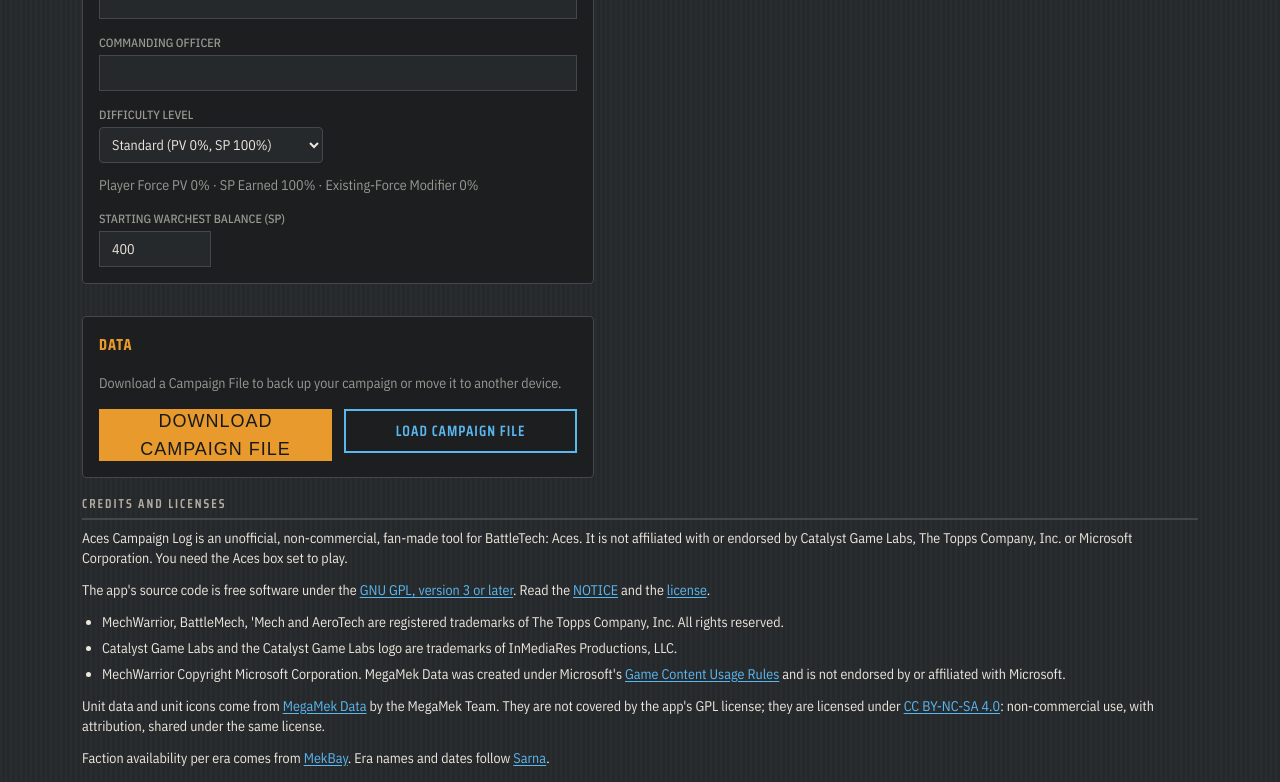
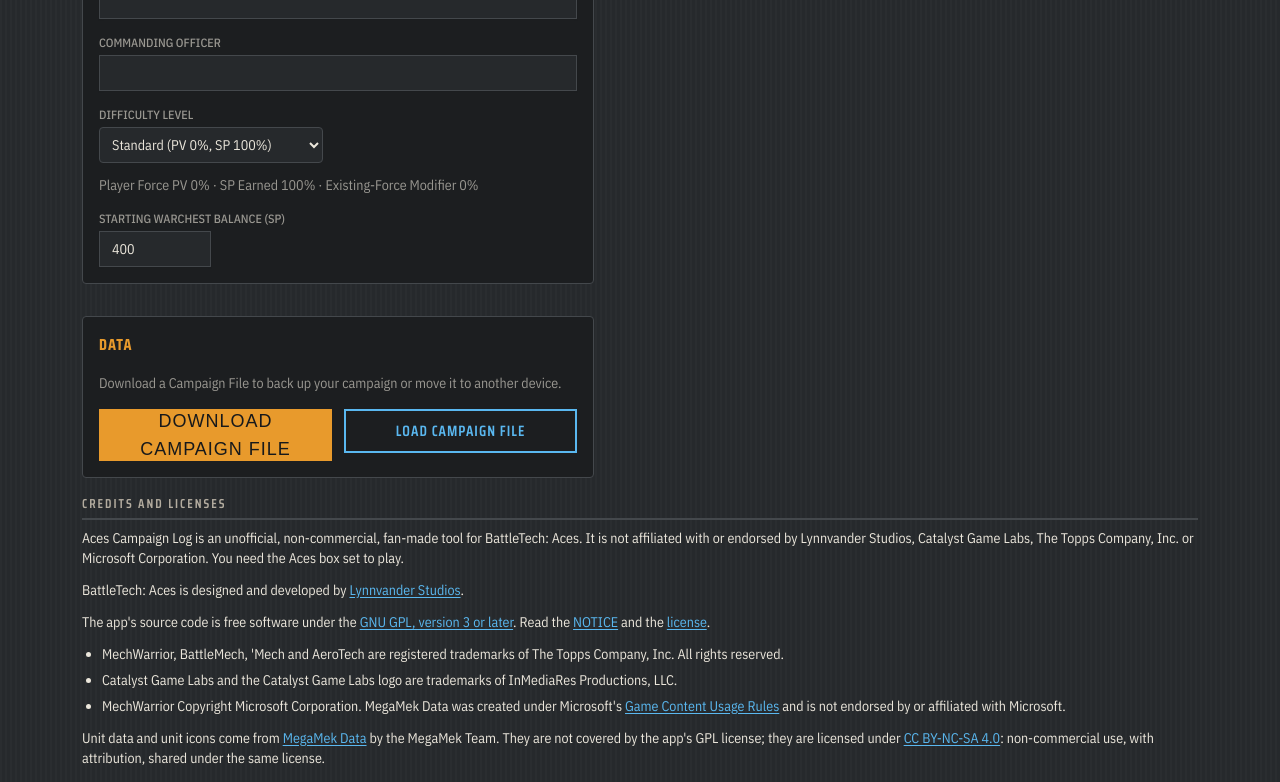
Before and after one commit to FolkFirebrand/aces-companion, a Next.js app: page /export in a window 1280 px wide. Shown: the part 358-1140 px from the top of the page. Built offline with nearby package versions, Linux system fonts and the light colour scheme; a web font is replaced by a local one.

Commit message:
docs: credit Lynnvander Studios as designer and developer of BattleTech: Aces

```diff
--- a/src/components/legal/LegalNotice.tsx
+++ b/src/components/legal/LegalNotice.tsx
@@ -12,8 +12,12 @@ export function LegalNotice() {
     <div className="flex flex-col gap-3 text-sm">
       <p className="m-0">
         Aces Campaign Log is an unofficial, non-commercial, fan-made tool for BattleTech: Aces. It is not affiliated
-        with or endorsed by Catalyst Game Labs, The Topps Company, Inc. or Microsoft Corporation. You need the Aces box
-        set to play.
+        with or endorsed by Lynnvander Studios, Catalyst Game Labs, The Topps Company, Inc. or Microsoft Corporation.
+        You need the Aces box set to play.
+      </p>
+      <p className="m-0">
+        BattleTech: Aces is designed and developed by{' '}
+        <ExternalLink href="https://www.lynnvander.com">Lynnvander Studios</ExternalLink>.
       </p>
       <p className="m-0">
         The app&apos;s source code is free software under the{' '}
```
Also changed, not shown: 2 other files (tests, documents, lock files or other folders).
